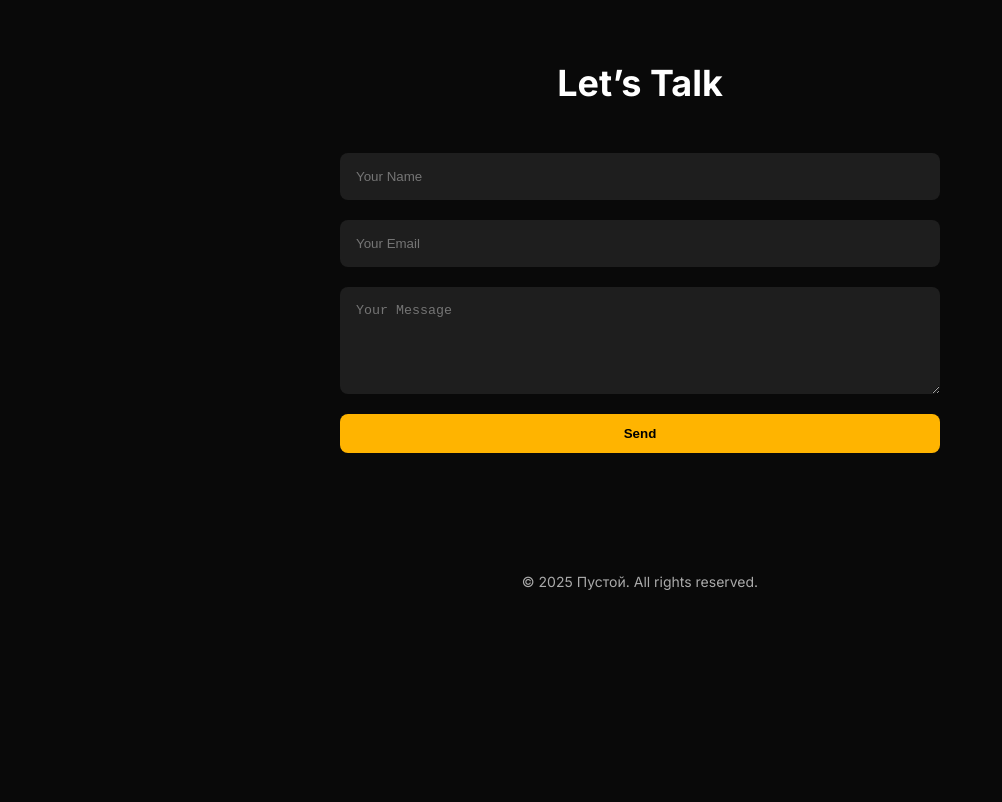
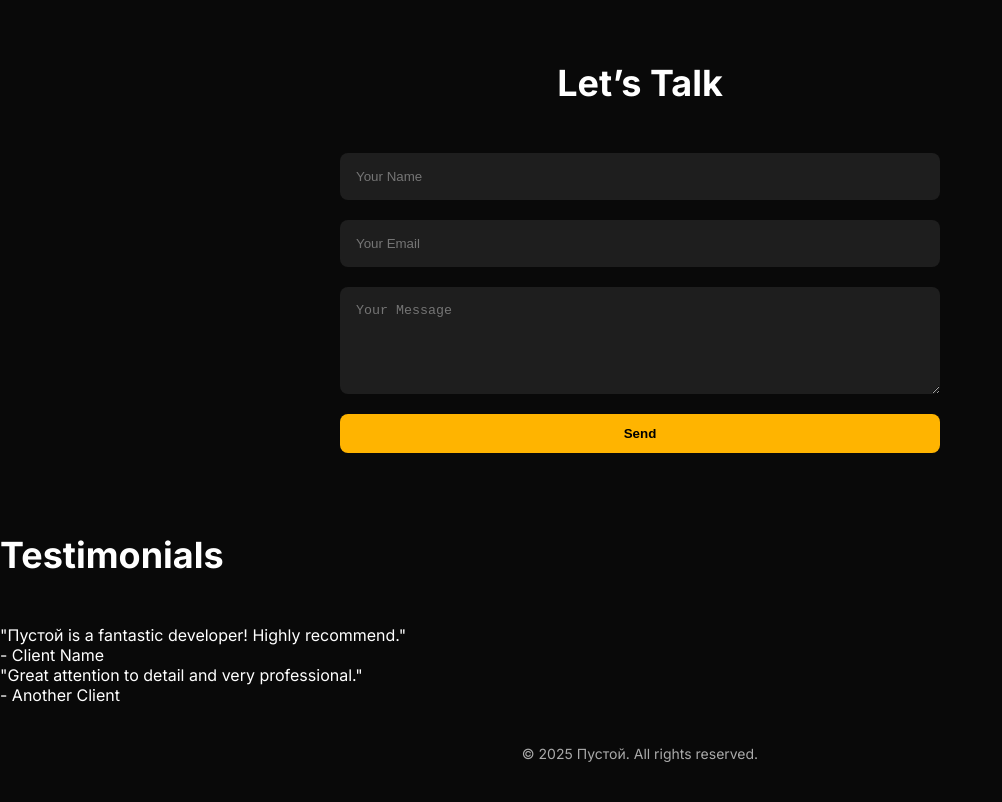
Before and after one commit to Empty-sys/practice, a plain HTML site: page index.html in a window 1280 px wide. Shown: the part 1854-2656 px from the top of the page, without its empty margins (0-1002 px from the left). Before the commit the page ends 2484 px from the top, so only its background shows below. Drawn offline with Linux system fonts and the light colour scheme.

Commit message:
ozgrishlar

```diff
--- a/index.html
+++ b/index.html
@@ -65,8 +65,19 @@
       <input type="email" placeholder="Your Email">
       <textarea rows="5" placeholder="Your Message"></textarea>
       <button class="btn-primary" type="submit">Send</button>
+
     </form>
   </section>
+  <section class="testimonials">
+    <h2 class="section-title">Testimonials</h2>
+    <div class="testimonial-card">
+      <p>"Пустой is a fantastic developer! Highly recommend."</p>
+      <span>- Client Name</span>
+    </div>
+    <div class="testimonial-card">
+      <p>"Great attention to detail and very professional."</p>
+      <span>- Another Client</span>
+    </div>
 
   <footer>
     © 2025 Пустой. All rights reserved.
```
